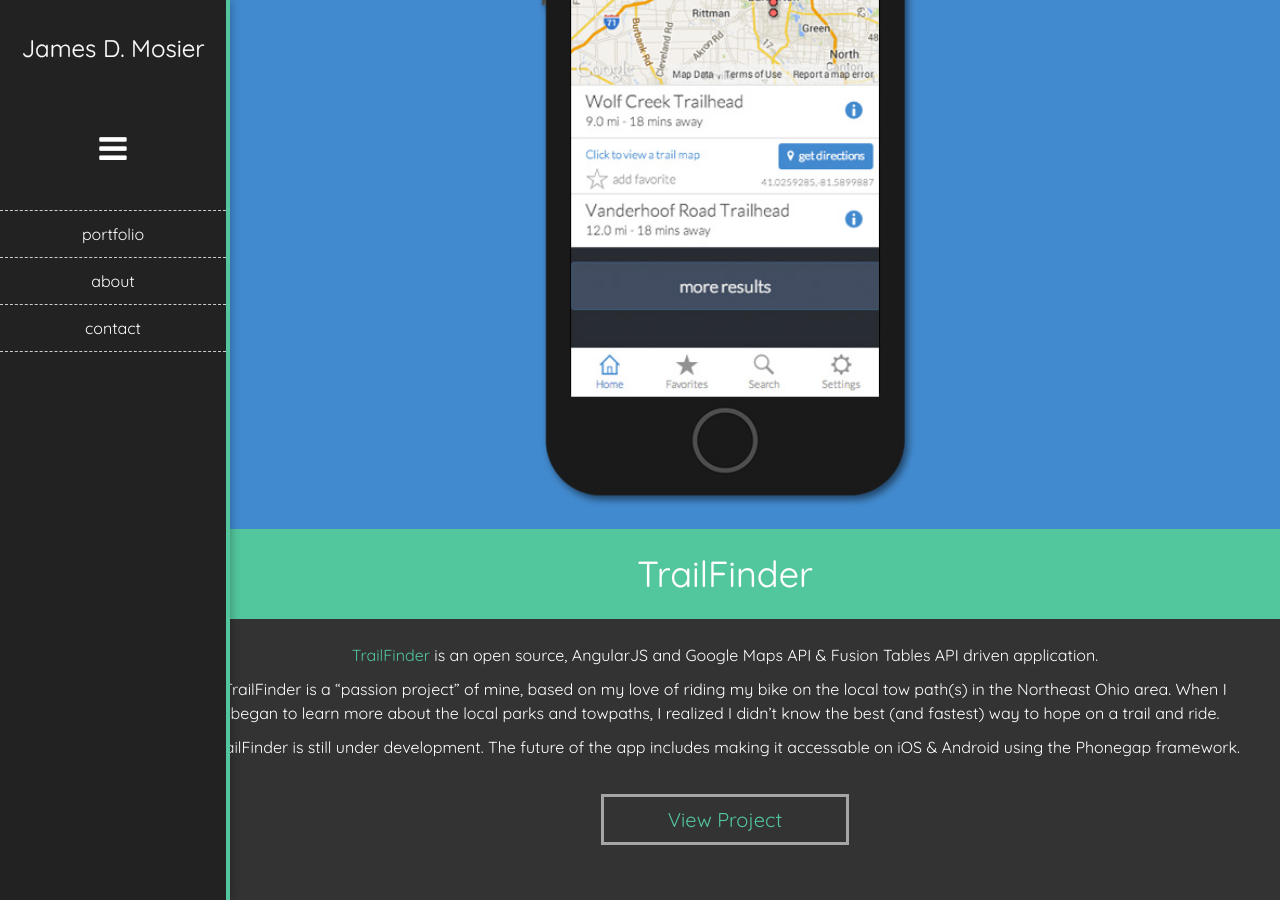
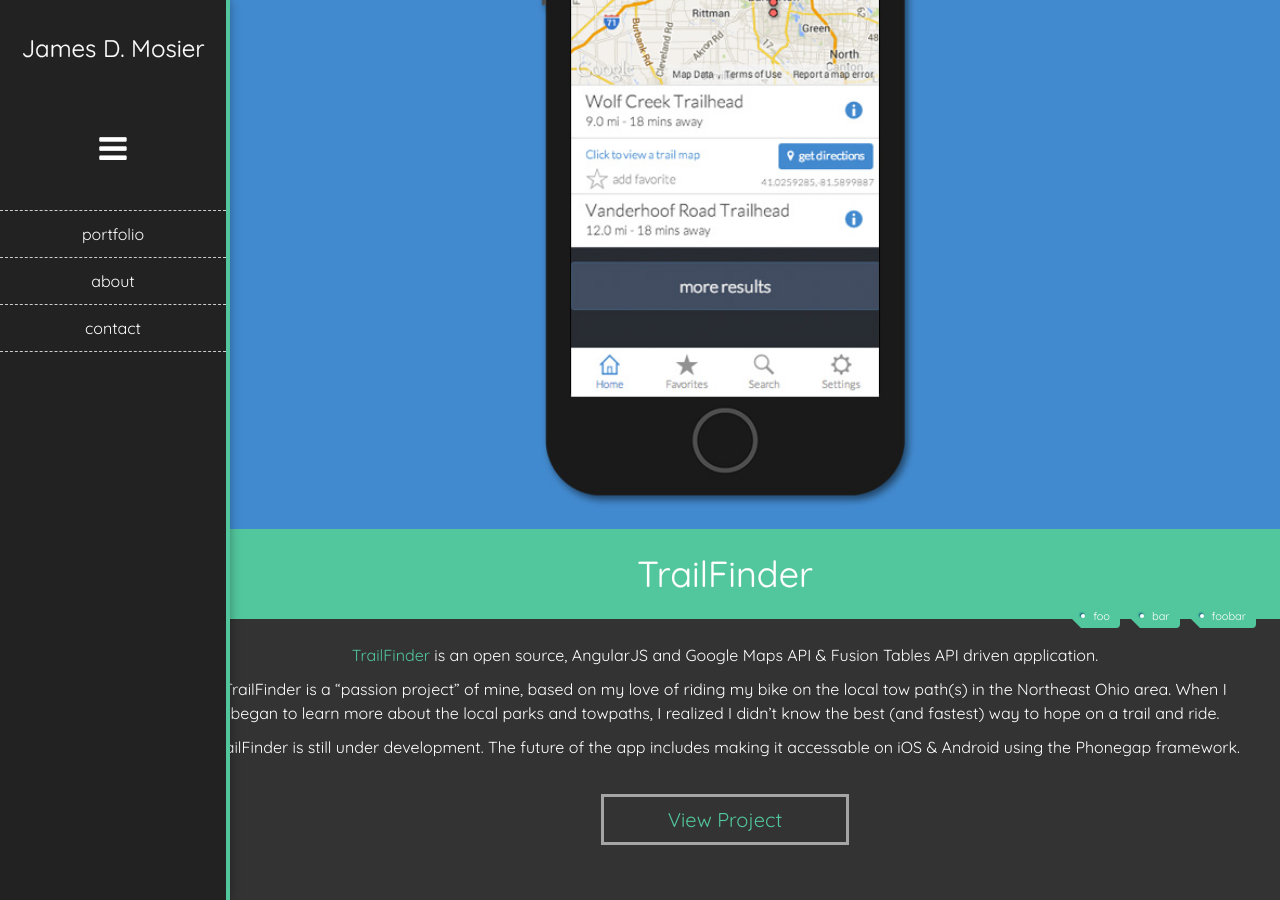
Before and after one commit to jamesmosier/jamez14.github.io, a Jekyll site: the page built from _posts/2014-06-01-trailfinder.md, in a window 1280 px wide and 900 px high, scrolled down 284 px. Built offline with Jekyll 4.4.1, drawn with Linux system fonts in a browser that asks for light colours.

Commit message:
added css transitions to tag hover

```diff
--- a/_layouts/post.html
+++ b/_layouts/post.html
@@ -6,11 +6,9 @@ layout: default
 
 
 <div class="post">
-
   <article class="post-content">
   	{{ content }}
   </article>
-
 </div>
 
 
--- a/_posts/2014-06-01-trailfinder.md
+++ b/_posts/2014-06-01-trailfinder.md
@@ -4,6 +4,10 @@ title:  TrailFinder
 featured-image: /images/post-thumbs/trailfinder-iphone.png
 date:   2014-06-01 00:00:20
 categories: portfolio
+tags:
+- foo
+- bar
+- foobar
 ---
 
 <section class="feature-image">
@@ -17,6 +21,11 @@ categories: portfolio
 	 <p>TrailFinder is still under development. The future of the app includes making it accessable on iOS &amp; Android using the Phonegap framework.</p>
 	 <a href="http://github.com/jamez14/trailfinder" target="_blank" class="view-project tooltip">View Project<span class="tool-title">on GitHub!</span></a>
 	 <!-- <p>Trail Finder allows the user to find the nearest tow path trail to them via geolocation (Google Maps API) and pulls data from a Google Fusion Table (Google Fusion API) full of names and coordinates. It then calculates the distance from the users location to the location of the nearest tow path trailheads.</p> -->
+  	<ul class="tags">
+		{% for tag in page.tags %}
+			<li><a>{{ tag }}</a></li>
+		{% endfor %}
+	</ul>
 
 </section>
 
--- a/css/app.css
+++ b/css/app.css
@@ -738,14 +738,18 @@ textarea.input-elem-lg {
     margin-left: 20px;
     padding: 0 10px 0 12px;
     background: #52c69c;
-    color: white;
+    color: white !important;
     text-decoration: none;
     -moz-border-radius-bottomright: 4px;
     -webkit-border-bottom-right-radius: 4px;
     border-bottom-right-radius: 4px;
     -moz-border-radius-topright: 4px;
     -webkit-border-top-right-radius: 4px;
-    border-top-right-radius: 4px; }
+    border-top-right-radius: 4px;
+    -webkit-transition: background-color 300ms ease-out;
+    -moz-transition: background-color 300ms ease-out;
+    -o-transition: background-color 300ms ease-out;
+    transition: background-color 300ms ease-out; }
     .tags a:before {
       content: "";
       float: left;
@@ -756,7 +760,11 @@ textarea.input-elem-lg {
       height: 0;
       border-color: transparent #52c69c transparent transparent;
       border-style: solid;
-      border-width: 12px 12px 12px 0; }
+      border-width: 12px 12px 12px 0;
+      -webkit-transition: border-color 300ms ease-out;
+      -moz-transition: border-color 300ms ease-out;
+      -o-transition: border-color 300ms ease-out;
+      transition: border-color 300ms ease-out; }
     .tags a:after {
       content: "";
       position: absolute;
@@ -771,10 +779,16 @@ textarea.input-elem-lg {
       background: white;
       -moz-box-shadow: -1px -1px 2px #004977;
       -webkit-box-shadow: -1px -1px 2px #004977;
-      box-shadow: -1px -1px 2px #004977; }
+      box-shadow: -1px -1px 2px #004977;
+      -webkit-transition: border-color 300ms ease-out;
+      -moz-transition: border-color 300ms ease-out;
+      -o-transition: border-color 300ms ease-out;
+      transition: border-color 300ms ease-out; }
     .tags a:hover {
       background: #222222; }
       .tags a:hover:before {
+        border-color: transparent #222222 transparent transparent; }
+      .tags a:hover:after {
         border-color: transparent #222222 transparent transparent; }
 
 .page-content {
--- a/sass/_plugins.scss
+++ b/sass/_plugins.scss
@@ -87,7 +87,7 @@
     margin-left: 20px;
     padding: 0 10px 0 12px;
     background: $primary-color;
-    color: #fff;
+    color: #fff !important;
     text-decoration: none;
     -moz-border-radius-bottomright: 4px;
     -webkit-border-bottom-right-radius: 4px;
@@ -95,6 +95,10 @@
     -moz-border-radius-topright: 4px;
     -webkit-border-top-right-radius: 4px;
     border-top-right-radius: 4px;
+    -webkit-transition: background-color 300ms ease-out;
+    -moz-transition: background-color 300ms ease-out;
+    -o-transition: background-color 300ms ease-out;
+    transition: background-color 300ms ease-out;
     &:before {
       content: "";
       float: left;
@@ -106,6 +110,10 @@
       border-color: transparent $primary-color transparent transparent;
       border-style: solid;
       border-width: 12px 12px 12px 0;
+      -webkit-transition: border-color 300ms ease-out;
+      -moz-transition: border-color 300ms ease-out;
+      -o-transition: border-color 300ms ease-out;
+      transition: border-color 300ms ease-out;
     }
     &:after {
       content: "";
@@ -122,12 +130,19 @@
       -moz-box-shadow: -1px -1px 2px #004977;
       -webkit-box-shadow: -1px -1px 2px #004977;
       box-shadow: -1px -1px 2px #004977;
+      -webkit-transition: border-color 300ms ease-out;
+      -moz-transition: border-color 300ms ease-out;
+      -o-transition: border-color 300ms ease-out;
+      transition: border-color 300ms ease-out;
     }
     &:hover {
       background: $darker-grey;
       &:before {
         border-color: transparent $darker-grey transparent transparent;
       }
+      &:after {
+       border-color: transparent $darker-grey transparent transparent;
+      }
     }
   }
 }
```
